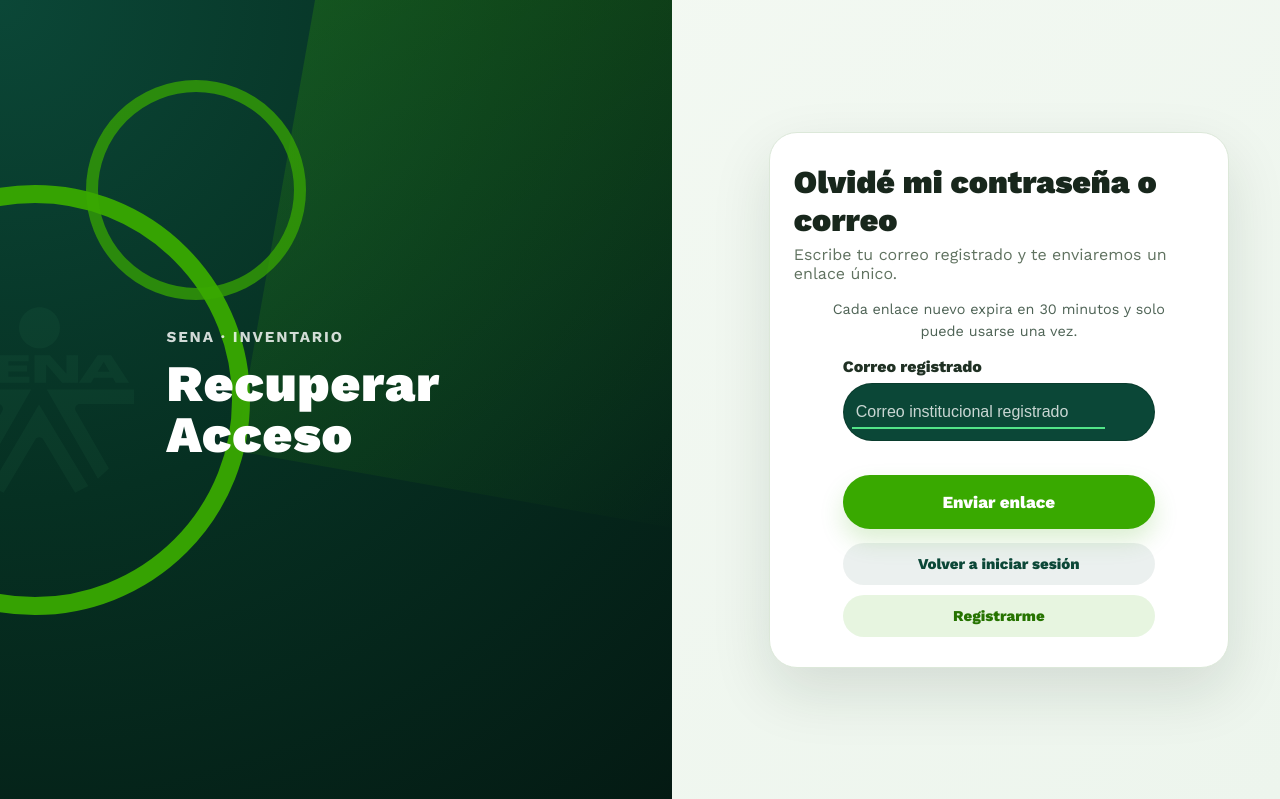
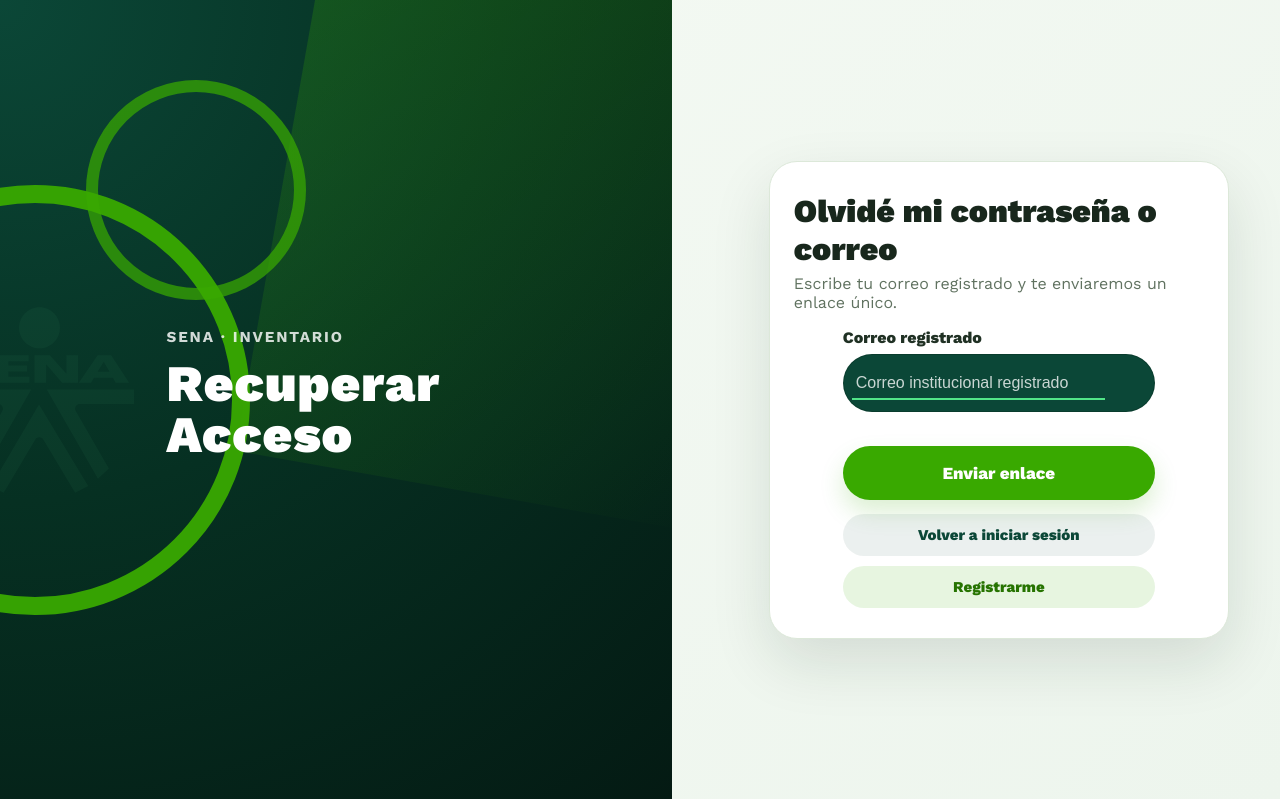
Before and after one commit to STTNZM247/SGIT-CIDE-Sibate, a Django app: page /login/recuperar/ in a window 1280 px wide. Shown: the top 799 px of the page. Run offline with Django 5.2, Linux system fonts and the light colour scheme.

Commit message:
style: remove reset expiry hint from form

```diff
--- a/inventario/templates/inventario/login/recuperar_acceso.html
+++ b/inventario/templates/inventario/login/recuperar_acceso.html
@@ -26,7 +26,6 @@
                 <p class="login-subtitle">Escribe tu correo registrado y te enviaremos un enlace único.</p>
             </div>
 
-            <p class="login-hint">Cada enlace nuevo expira en 30 minutos y solo puede usarse una vez.</p>
 
             {% if form.non_field_errors or messages %}
             <div class="login-alerts" aria-live="polite">
```
